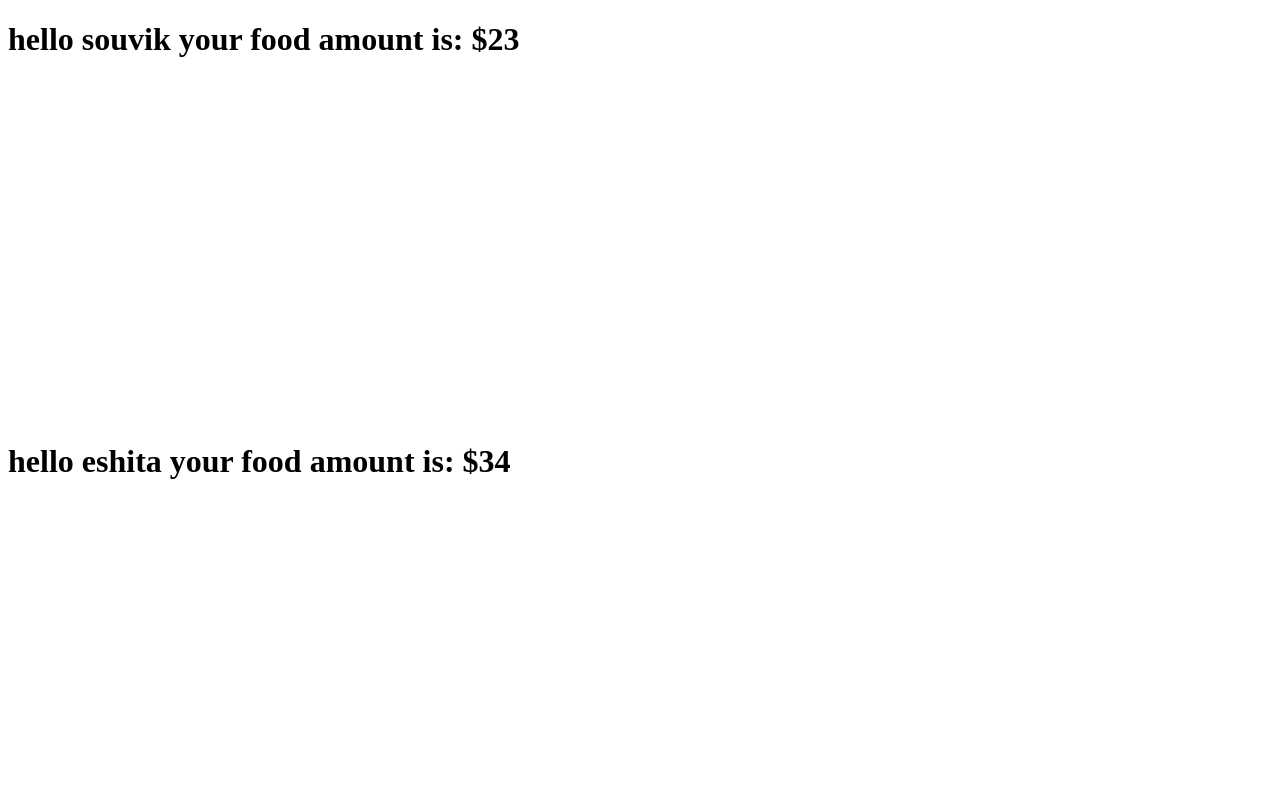
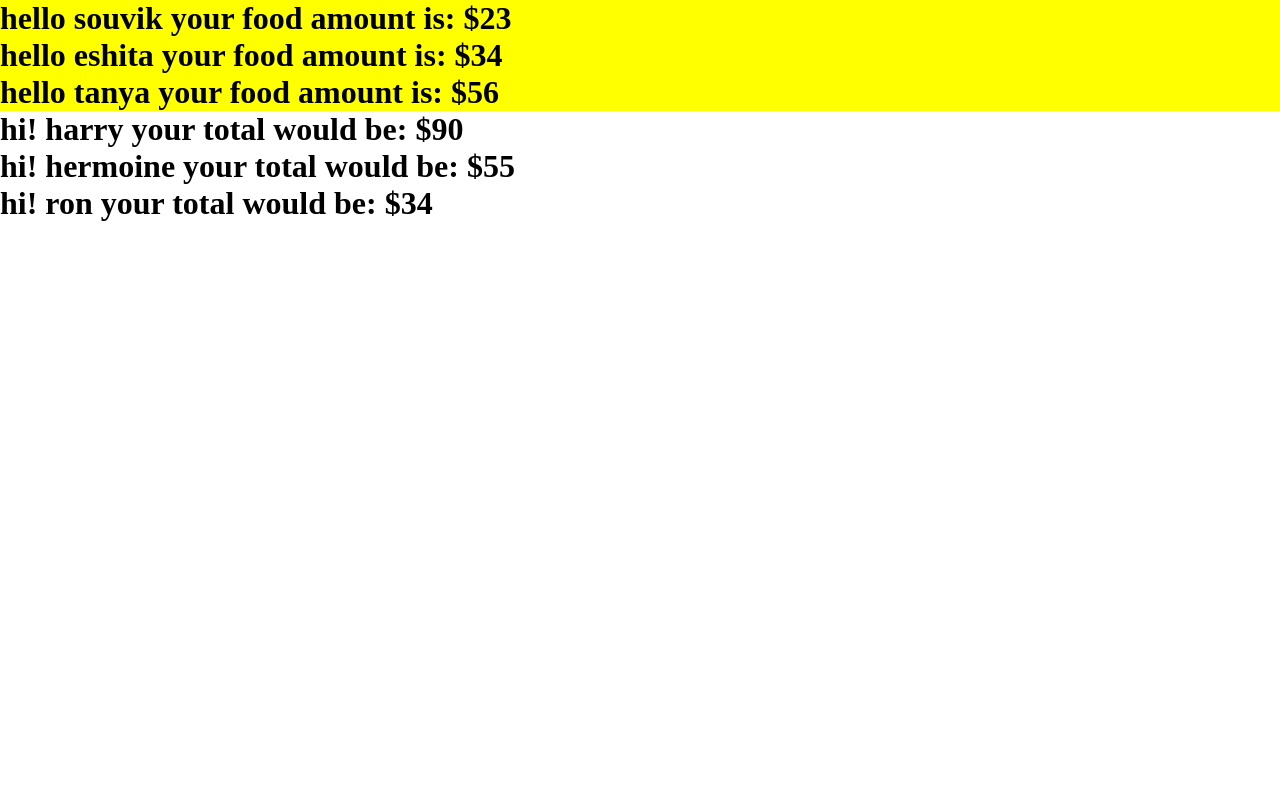
Before and after one commit to Dope-Otaku/React_learning, a React (Vite) app in the folder learn/: page / in a window 1280 px wide. Shown: the top 800 px of the page. Built offline with nearby package versions, Linux system fonts and the light colour scheme.

Commit message:
added and learned about styling in react

```diff
--- a/learn/src/App.css
+++ b/learn/src/App.css
@@ -1,7 +1,8 @@
-
+* {
+  margin: 0%;
+  padding: 0%;
+}
 
 h1{
-  height: 50vh;
-  width: 50vw;
   color: black;
 }
--- a/learn/src/learning_comp/Props.jsx
+++ b/learn/src/learning_comp/Props.jsx
@@ -4,7 +4,7 @@
 //this funcion is created using props validation
 function UsingProps(props) {
   return (
-    <h1>
+    <h1 style={{ backgroundColor: "yellow" }}>
       hello {props.name} your food amount is: ${props.amount}{" "}
     </h1>
   );
```
